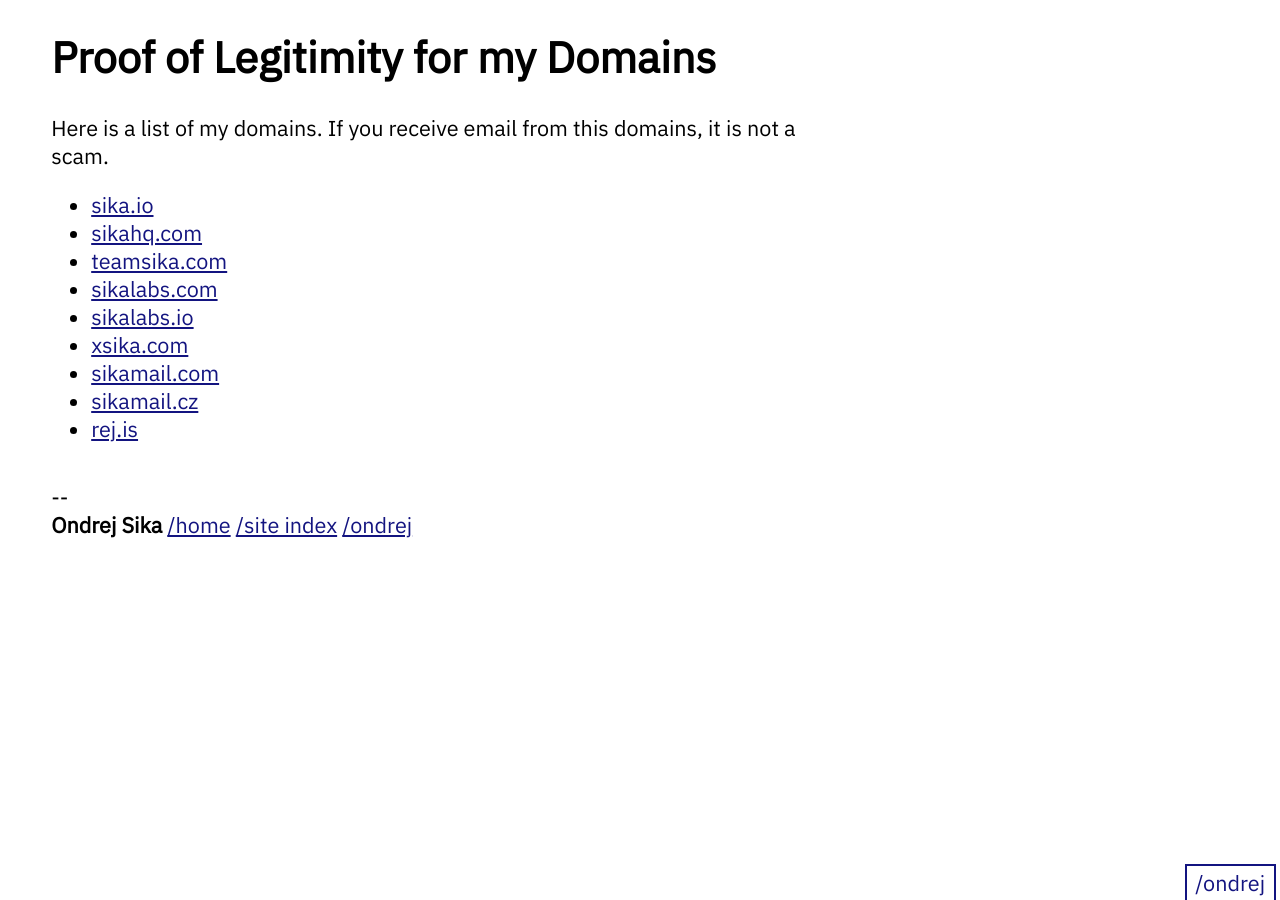
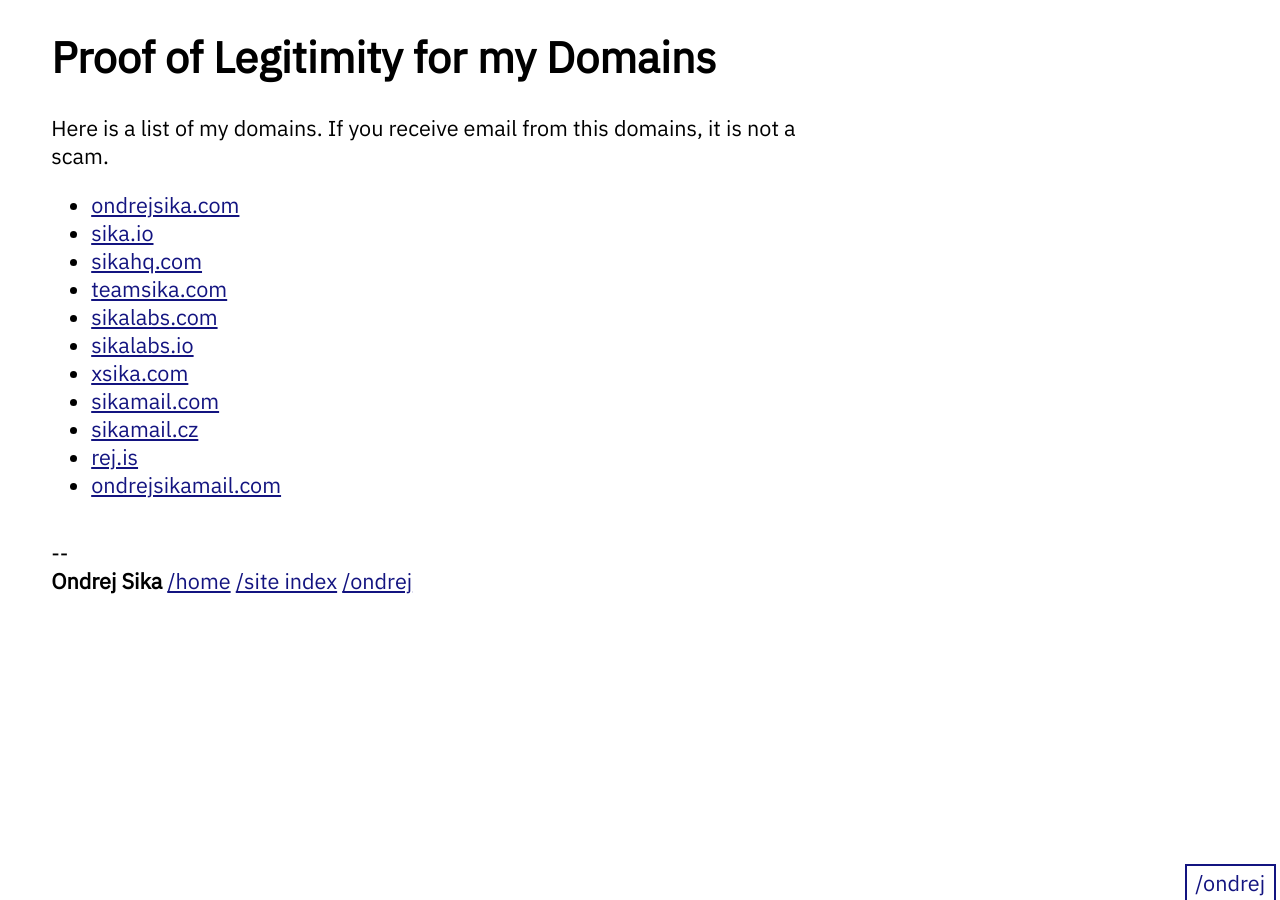
Before and after one commit to ondrejsika/ondrejsika.com, a Jekyll site: the page built from proof/domains/index.md, in a window 1280 px wide. Built offline with Jekyll 4.4.1, drawn with Linux system fonts in a browser that asks for light colours.

Commit message:
feat(proof/domains): Add ondrejsika.com & ondrejsikamail.com

```diff
--- a/proof/domains/index.md
+++ b/proof/domains/index.md
@@ -7,6 +7,7 @@
 
 Here is a list of my domains. If you receive email from this domains, it is not a scam.
 
+- [ondrejsika.com](https://ondrejsika.com)
 - [sika.io](https://sika.io)
 - [sikahq.com](https://sikahq.com)
 - [teamsika.com](https://teamsika.com)
@@ -16,3 +17,4 @@
 - [sikamail.com](https://sikamail.com)
 - [sikamail.cz](https://sikamail.cz)
 - [rej.is](https://rej.is)
+- [ondrejsikamail.com](https://ondrejsikamail.com)
```
